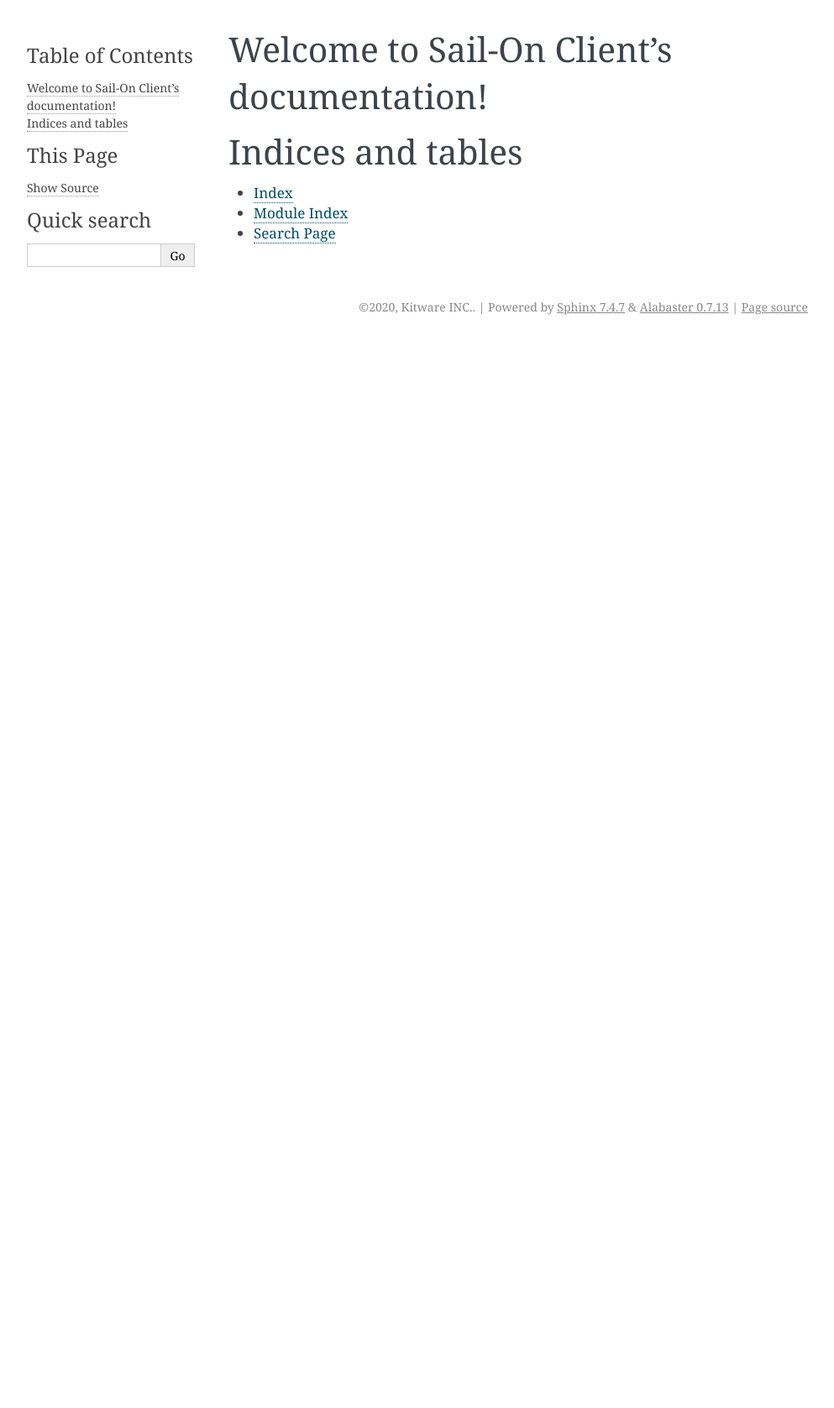
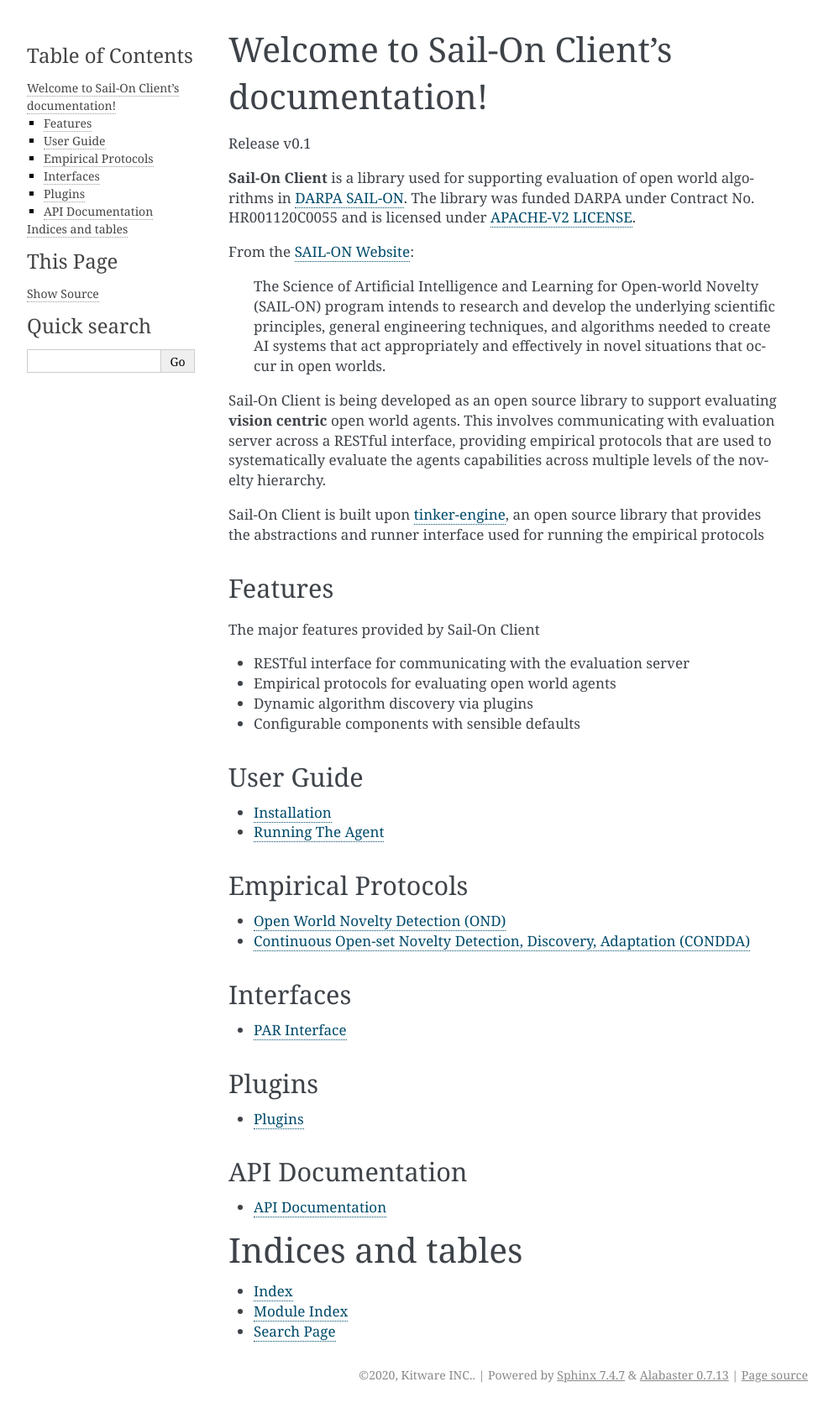
Before and after one commit to darpa-sail-on/sail-on-client, a Sphinx documentation site: the page built from docs/source/index.rst, in a window 1280 px wide. Shown: the whole page at 84% size, without its empty margins (148-1141 px from the left). Built offline with Sphinx 7.4.7, drawn with Linux system fonts in a browser that asks for light colours; before the commit the page ends 900 px from its top, so only the background shows below that.

Commit message:
Intial layout for the documentation

```diff
--- /dev/null
+++ b/docs/source/api.rst
@@ -0,0 +1,2 @@
+API Documentation
+-----------------
--- a/docs/source/index.rst
+++ b/docs/source/index.rst
@@ -6,11 +6,78 @@
 Welcome to Sail-On Client's documentation!
 ==========================================
 
+Release v\ |version|
+
+**Sail-On Client** is a library used for supporting evaluation of open world algorithms
+in `DARPA SAIL-ON`_. The library was funded DARPA under Contract No. HR001120C0055
+and is licensed under `APACHE-V2 LICENSE`_.
+
+From the `SAIL-ON Website <https://www.darpa.mil/program/science-of-artificial-intelligence-and-learning-for-open-world-novelty>`_:
+
+    The Science of Artificial Intelligence and Learning for Open-world Novelty (SAIL-ON)
+    program intends to research and develop the underlying scientific principles, general
+    engineering techniques, and algorithms needed to create AI systems that act appropriately
+    and effectively in novel situations that occur in open worlds.
+
+Sail-On Client is being developed as an open source library to support evaluating **vision centric**
+open world agents. This involves communicating with evaluation server across a RESTful interface,
+providing empirical protocols that are used to systematically evaluate the agents capabilities across
+multiple levels of the novelty hierarchy.
+
+Sail-On Client is built upon `tinker-engine`_, an open source library that provides the
+abstractions and runner interface used for running the empirical protocols
+
+Features
+--------
+
+The major features provided by Sail-On Client
+
+- RESTful interface for communicating with the evaluation server
+- Empirical protocols for evaluating open world agents
+- Dynamic algorithm discovery via plugins
+- Configurable components with sensible defaults
+
+User Guide
+----------
+
 .. toctree::
    :maxdepth: 2
-   :caption: Contents:
 
+   user/install
+   user/running_agent
 
+Empirical Protocols
+-------------------
+
+.. toctree::
+   :maxdepth: 2
+
+   protocols/ond
+   protocols/condda
+
+Interfaces
+----------
+
+.. toctree::
+   :maxdepth: 2
+
+   interfaces/parinterface
+
+Plugins
+-------
+
+.. toctree::
+   :maxdepth: 1
+
+   plugins
+
+API Documentation
+-----------------
+
+.. toctree::
+   :maxdepth: 1
+
+   api
 
 Indices and tables
 ==================
@@ -18,3 +85,9 @@
 * :ref:`genindex`
 * :ref:`modindex`
 * :ref:`search`
+
+.. Appendix 1: Links
+
+.. _DARPA SAIL-ON: https://www.darpa.mil/program/science-of-artificial-intelligence-and-learning-for-open-world-novelty
+.. _APACHE-V2 LICENSE: https://www.apache.org/licenses/LICENSE-2.0
+.. _tinker-engine: https://gitlab.kitware.com/darpa_learn/tinker-engine
--- /dev/null
+++ b/docs/source/interfaces/parinterface.rst
@@ -0,0 +1,2 @@
+PAR Interface
+-------------
--- /dev/null
+++ b/docs/source/plugins.rst
@@ -0,0 +1,2 @@
+Plugins
+-------
--- /dev/null
+++ b/docs/source/protocols/condda.rst
@@ -0,0 +1,2 @@
+Continuous Open-set Novelty Detection, Discovery, Adaptation (CONDDA)
+---------------------------------------------------------------------
--- /dev/null
+++ b/docs/source/protocols/ond.rst
@@ -0,0 +1,2 @@
+Open World Novelty Detection (OND)
+----------------------------------
--- /dev/null
+++ b/docs/source/user/install.rst
@@ -0,0 +1,2 @@
+Installation
+------------
--- /dev/null
+++ b/docs/source/user/running_agent.rst
@@ -0,0 +1,2 @@
+Running The Agent
+-----------------
```
